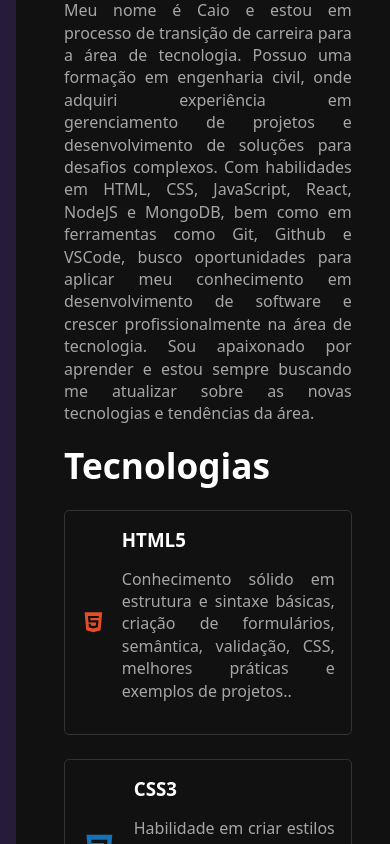
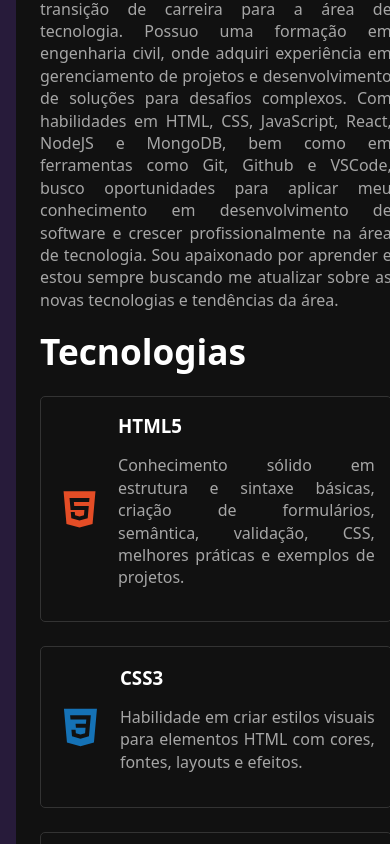
Before and after one commit to CaioMAS/portifolioReact, a React (Vite) app: page / in a window 390 px wide. Shown: the part 1156-2000 px from the top of the page. Built offline with nearby package versions, Linux system fonts and the light colour scheme.

Commit message:
Ajustando responsividade

```diff
--- a/src/components/ProjectsContainer.jsx
+++ b/src/components/ProjectsContainer.jsx
@@ -5,7 +5,7 @@ const ProjectsContainer = () => {
             <p>
                 Lorem ipsum dolor sit amet consectetur adipisicing elit. Minus, laboriosam rem esse possimus itaque impedit soluta, asperiores sit natus alias iste vitae quisquam recusandae reiciendis inventore dolores repellat delectus ab.
             </p>
-            <a href="#" className="btn">
+            <a href="" className="btn">
                 Ver Projetos
             </a>
         </section>
--- a/src/components/TechnologiesContainer.jsx
+++ b/src/components/TechnologiesContainer.jsx
@@ -28,7 +28,7 @@ const TechnologiesContainer = () => {
                         {tech.icon}
                         <div className="technology-info">
                             <h3>{tech.name}</h3>
-                            <p>{tech.text}.</p>
+                            <p>{tech.text}</p>
                         </div>
                     </div>
                 ))}
--- a/src/styles/components/informationcontainer.sass
+++ b/src/styles/components/informationcontainer.sass
@@ -11,6 +11,9 @@
     text-align: left
     width: 80%
     border-radius: variables.$card-border-radius
+
+    @media ( max-width: 500px )
+        width: 90%
 
     .info-card
         display: flex
--- a/src/styles/components/maincontent.sass
+++ b/src/styles/components/maincontent.sass
@@ -5,6 +5,9 @@
     flex: 2 1 0
     border-radius: variables.$container-border-radius
     padding: 3rem
+
+    @media ( max-width: 500px )
+        padding: 1.5rem
 
     section
         display: flex
--- a/src/styles/components/sidebar.sass
+++ b/src/styles/components/sidebar.sass
@@ -21,6 +21,9 @@
         position: absolute
         top: -3rem
 
+        @media ( max-width: 768px )
+            max-width: 50%
+
 
     .title
         color: variables.$text-color-secundary
@@ -36,10 +39,10 @@
             margin-top: 23rem
 
         @media ( max-width: 1500px )
-            margin-top: 15rem
+            margin-top: 14rem
 
         @media ( max-width: 768px )
-            margin-top: 29rem
+            margin-top: 19rem
 
         @media ( max-width: 500px )
             margin-top: 15rem
--- a/src/styles/components/technologiesContainer.sass
+++ b/src/styles/components/technologiesContainer.sass
@@ -28,17 +28,11 @@
         svg
             font-size: 6rem
 
-            @media ( max-width: 2500px )
-
-
-            @media ( max-width: 2000px )
-
-
             @media ( max-width: 1500px )
-
+                font-size: 10rem
 
             @media ( max-width: 768px )
-
+                font-size: 12rem
 
             @media ( max-width: 500px )
                 font-size: 8rem
@@ -48,6 +42,9 @@
     #html
         svg
             color: #E44D26
+
+            @media ( max-width: 1500px )
+                font-size: 12rem
 
     #css
         svg
```
Also changed, not shown: src/components/PagProject.jsx (added, +9 -0 lines).
